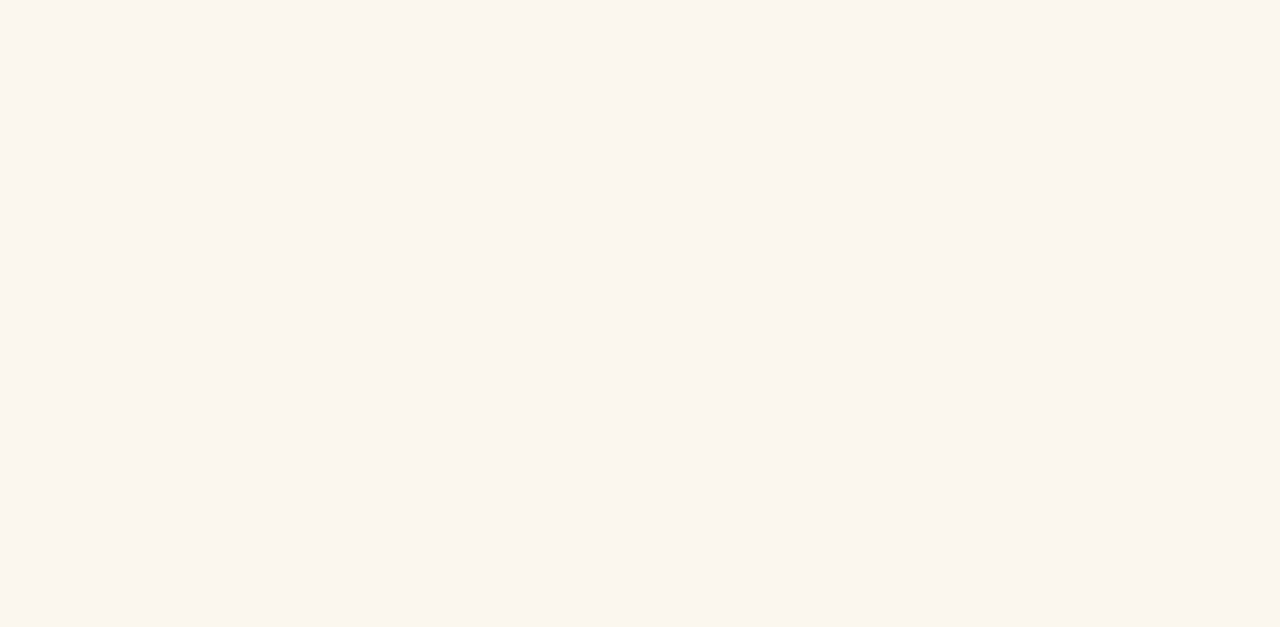
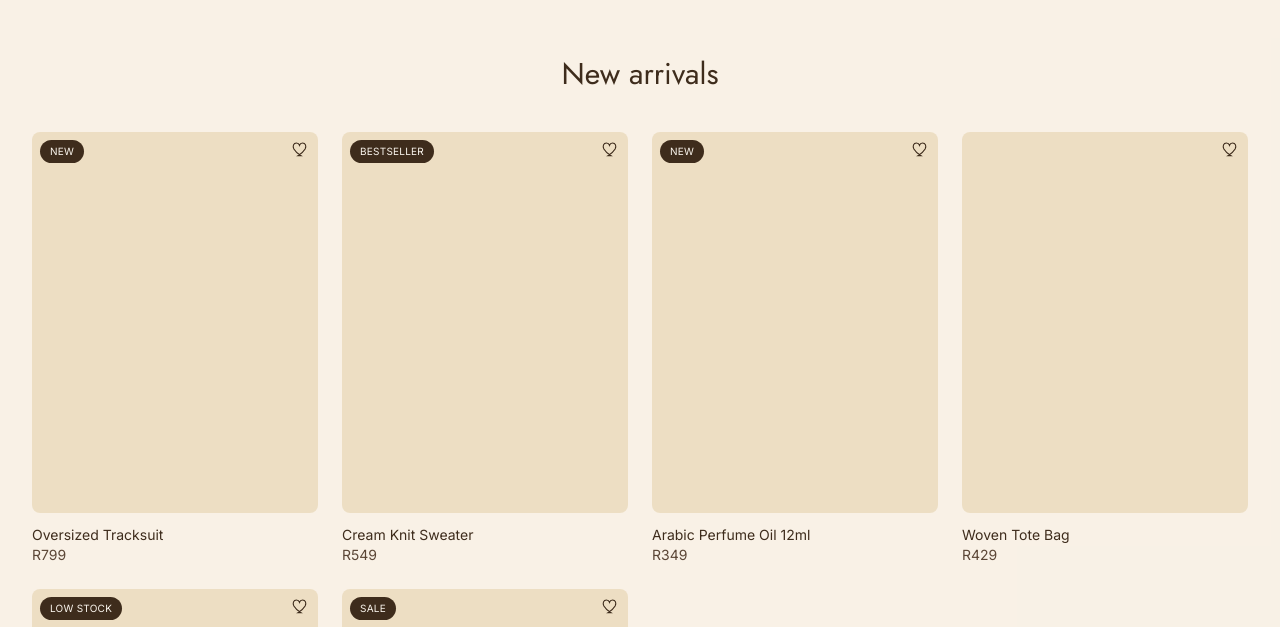
Before and after one commit to ST10485707/aurea-chart, a Next.js app: page / in a window 1280 px wide. Shown: the part 1233-1860 px from the top of the page. Before the commit the page ends 1193 px from the top, so only its background shows below. Built offline with nearby package versions, Linux system fonts and the light colour scheme.

Commit message:
Build New Arrivals section with placeholder product cards

```diff
--- /dev/null
+++ b/app/components/NewArrivals.tsx
@@ -0,0 +1,54 @@
+import Link from "next/link";
+
+const products = [
+  { id: 1, name: "Oversized Tracksuit", price: 799, badge: "NEW" },
+  { id: 2, name: "Cream Knit Sweater", price: 549, badge: "BESTSELLER" },
+  { id: 3, name: "Arabic Perfume Oil 12ml", price: 349, badge: "NEW" },
+  { id: 4, name: "Woven Tote Bag", price: 429, badge: null },
+  { id: 5, name: "Classic Sneakers", price: 899, badge: "LOW STOCK" },
+  { id: 6, name: "Satin Wrap Dress", price: 649, badge: "SALE" },
+];
+
+export default function NewArrivals() {
+  return (
+    <section className="w-full bg-[var(--color-beige)]/30">
+      <div className="mx-auto max-w-7xl px-4 py-16 md:py-24 md:px-8">
+        <h2
+          className="text-2xl md:text-3xl text-center text-[var(--color-coffee-dark)] mb-10"
+          style={{ fontFamily: "var(--font-heading)" }}
+        >
+          New arrivals
+        </h2>
+
+        <div className="grid grid-cols-2 sm:grid-cols-3 lg:grid-cols-4 gap-4 md:gap-6">
+          {products.map((product) => (
+            <Link
+              key={product.id}
+              href={`/product/${product.id}`}
+              className="group flex flex-col"
+            >
+              <div className="relative aspect-[3/4] w-full rounded-lg bg-[var(--color-gold-soft)]/40 overflow-hidden">
+                {product.badge && (
+                  <span className="absolute top-2 left-2 rounded-full bg-[var(--color-coffee-dark)] px-2.5 py-1 text-[10px] tracking-wide text-[var(--color-cream)]">
+                    {product.badge}
+                  </span>
+                )}
+                <button
+                  aria-label="Add to wishlist"
+                  className="absolute top-2 right-2 text-[var(--color-coffee-dark)]"
+                >
+                  <svg width="18" height="18" viewBox="0 0 24 24" fill="none" stroke="currentColor" strokeWidth="1.5">
+                    <path d="M12 21s-7-4.5-9.5-9C.5 8 2 4 6 4c2 0 3.5 1.5 4 3 0.5-1.5 2-3 4-3 4 0 5.5 4 3.5 8-2.5 4.5-9.5 9-9.5 9z" />
+                  </svg>
+                </button>
+              </div>
+
+              <p className="mt-3 text-sm text-[var(--color-coffee-dark)]">{product.name}</p>
+              <p className="text-sm text-[var(--color-coffee)]">R{product.price}</p>
+            </Link>
+          ))}
+        </div>
+      </div>
+    </section>
+  );
+}
--- a/app/page.tsx
+++ b/app/page.tsx
@@ -1,6 +1,7 @@
 import Header from "./components/Header";
 import Hero from "./components/Hero";
 import Categories from "./components/Categories";
+import NewArrivals from "./components/NewArrivals";
 
 export default function Home() {
   return (
@@ -11,6 +12,7 @@ export default function Home() {
         <Hero />
       </main>
       <Categories />
+      <NewArrivals />
     </div>
 
   );
```
